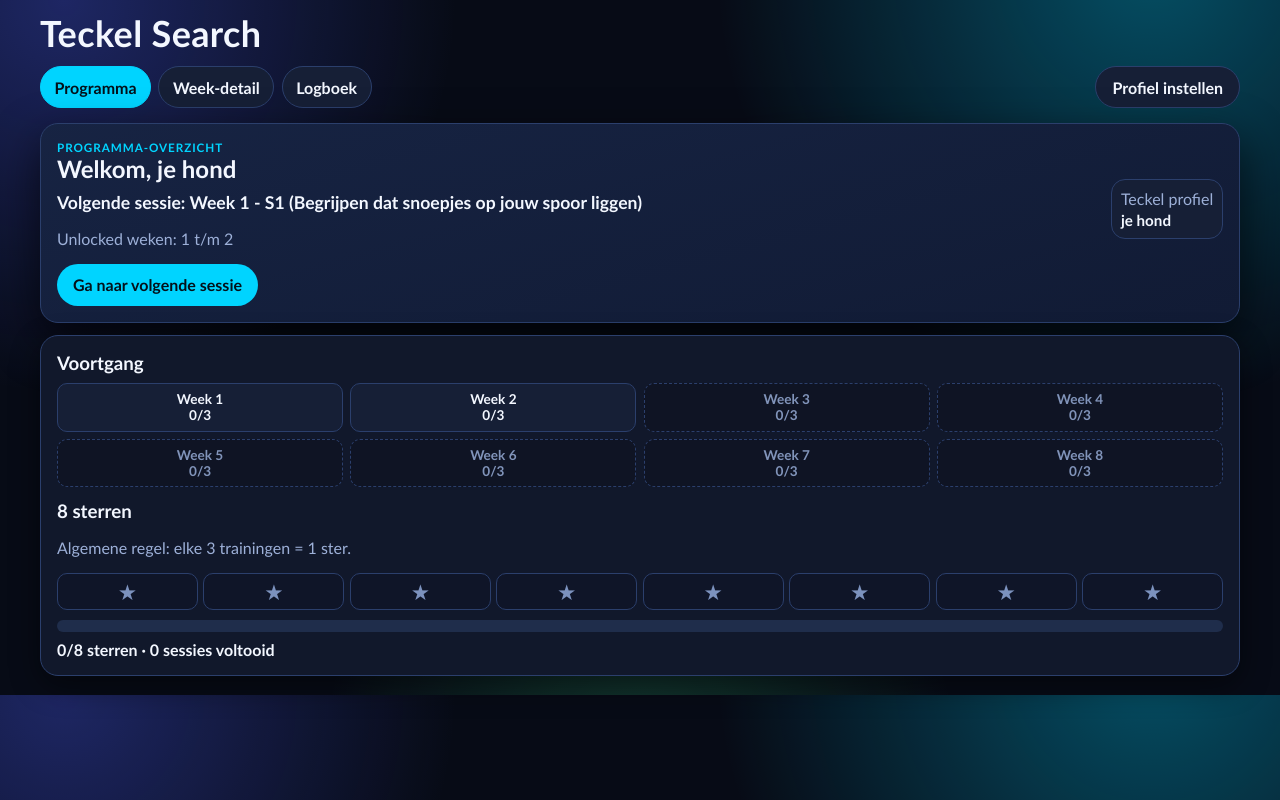
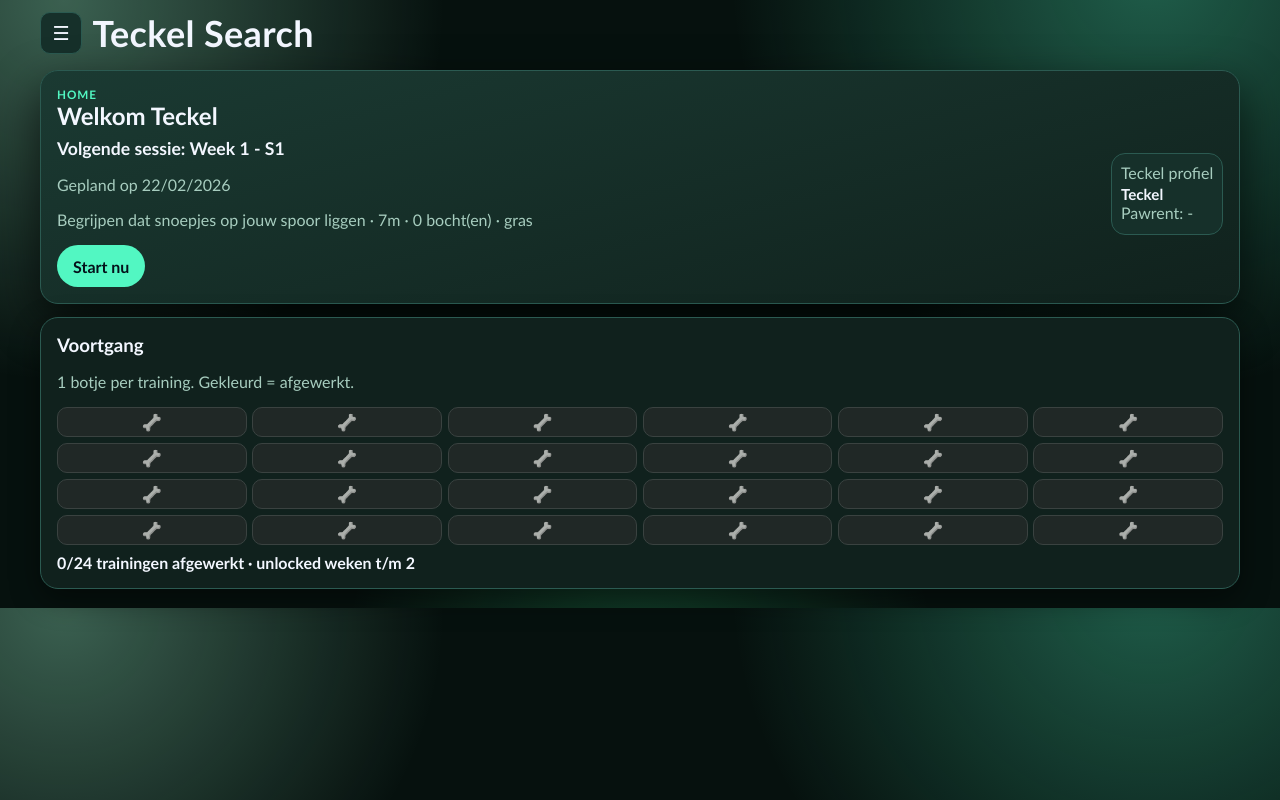
Before and after one commit to codingdavy7/Sporen, a plain HTML site: page dashboard.html in a window 1280 px wide. Drawn offline with Linux system fonts and the light colour scheme.

Commit message:
new functionalit

```diff
--- a/app.js
+++ b/app.js
@@ -14,15 +14,14 @@ import {
 
 const STORAGE_KEY = "teckel_sporen_v1";
 const STORAGE_VERSION = "1.0";
-const STAR_GOAL = 8;
 const TRAININGS_PER_STAR = 3;
-
 const state = {
   page: document.body.dataset.page || "",
   plan: null,
   planner: null,
   preferences: {
     dogName: "",
+    pawrent: "",
     startDate: todayISO(),
     profilePhoto: "",
   },
@@ -33,6 +32,7 @@ init();
 async function init() {
   const saved = loadStorage();
   state.preferences = saved.preferences;
+  initGlobalNav();
 
   await loadPlanSafe();
   if (!state.plan) return;
@@ -70,7 +70,7 @@ async function loadPlanSafe() {
 }
 
 function loadStorage() {
-  const fallback = { preferences: { dogName: "", startDate: todayISO(), profilePhoto: "" }, planner: null, legacy: null };
+  const fallback = { preferences: { dogName: "", pawrent: "", startDate: todayISO(), profilePhoto: "" }, planner: null, legacy: null };
   const raw = localStorage.getItem(STORAGE_KEY);
   if (!raw) return fallback;
 
@@ -81,6 +81,7 @@ function loadStorage() {
     return {
       preferences: {
         dogName: typeof preferences.dogName === "string" ? preferences.dogName : "",
+        pawrent: typeof preferences.pawrent === "string" ? preferences.pawrent : "",
         startDate: isIsoDate(preferences.startDate) ? preferences.startDate : todayISO(),
         profilePhoto: typeof preferences.profilePhoto === "string" ? preferences.profilePhoto : "",
       },
@@ -125,6 +126,7 @@ function migrateLegacyIfNeeded(saved) {
 }
 
 function persist() {
+  try {
     localStorage.setItem(
       STORAGE_KEY,
       JSON.stringify({
@@ -133,11 +135,17 @@ function persist() {
         planner: state.planner,
       })
     );
+    return { ok: true };
+  } catch (error) {
+    console.error("Opslaan mislukt", error);
+    return { ok: false, message: "Opslaan mislukt. Kies een kleinere foto en probeer opnieuw." };
+  }
 }
 
 function initProfilePage() {
   const form = document.getElementById("profile-form");
   const nameInput = document.getElementById("dog-name");
+  const pawrentInput = document.getElementById("pawrent-name");
   const startInput = document.getElementById("start-date");
   const photoInput = document.getElementById("photo-input");
   const photoPreview = document.getElementById("photo-preview");
@@ -152,15 +160,20 @@ function initProfilePage() {
   if (ret === "dashboard") backLink.href = "./dashboard.html";
 
   nameInput.value = state.preferences.dogName;
+  pawrentInput.value = state.preferences.pawrent || "";
   startInput.value = state.preferences.startDate;
   renderPhoto(photoPreview, state.preferences.profilePhoto);
 
   photoInput.addEventListener("change", async () => {
     const file = photoInput.files && photoInput.files[0];
     if (!file) return;
+    try {
       state.preferences.profilePhoto = await readFileAsDataUrl(file);
       renderPhoto(photoPreview, state.preferences.profilePhoto);
       msg.textContent = "Foto gekozen.";
+    } catch (_err) {
+      msg.textContent = "Foto kon niet verwerkt worden.";
+    }
   });
 
   photoRemove.addEventListener("click", () => {
@@ -173,17 +186,23 @@ function initProfilePage() {
   form.addEventListener("submit", (event) => {
     event.preventDefault();
     const name = nameInput.value.trim();
+    const pawrent = pawrentInput.value.trim();
     let startDate = startInput.value;
 
-    if (!name) return (msg.textContent = "Vul een naam in.");
+    if (!name) return (msg.textContent = "Vul een teckelnaam in.");
     if (!isIsoDate(startDate)) startDate = todayISO();
 
     state.preferences.dogName = name;
+    state.preferences.pawrent = pawrent;
     state.preferences.startDate = startDate;
     state.planner.program.dogProfile.name = name;
-    persist();
+    const saved = persist();
+    if (!saved.ok) {
+      msg.textContent = saved.message;
+      return;
+    }
     msg.textContent = "Profiel opgeslagen. Doorsturen...";
-    window.location.assign(withRefresh("./dashboard.html"));
+    window.location.replace(withRefresh("./dashboard.html"));
   });
 
   backLink.addEventListener("click", (event) => {
@@ -197,50 +216,44 @@ function initProfilePage() {
 function initDashboardPage() {
   const greeting = document.getElementById("dog-greeting");
   const upcoming = document.getElementById("upcoming-session");
-  const status = document.getElementById("unlock-status");
-  const weekCards = document.getElementById("week-cards");
-  const stars = document.getElementById("stars");
-  const progressFill = document.getElementById("progress-fill");
-  const starMeta = document.getElementById("star-meta");
-  const cta = document.getElementById("next-session-link");
+  const nextDate = document.getElementById("next-session-date");
+  const nextInfo = document.getElementById("next-session-info");
+  const cta = document.getElementById("start-now-link");
+  const boneTrack = document.getElementById("bone-track");
+  const boneMeta = document.getElementById("bone-meta");
   const dashboardPhoto = document.getElementById("dashboard-photo");
   const dashboardDogName = document.getElementById("dashboard-dog-name");
+  const pawrentName = document.getElementById("dashboard-pawrent-name");
 
-  const dogName = state.preferences.dogName || "je hond";
-  greeting.textContent = `Welkom, ${dogName}`;
+  const dogName = state.preferences.dogName || "Teckel";
+  greeting.textContent = `Welkom ${dogName}`;
   dashboardDogName.textContent = dogName;
+  pawrentName.textContent = state.preferences.pawrent || "-";
   renderPhoto(dashboardPhoto, state.preferences.profilePhoto);
 
   const completedCount = completedSessionCount();
   const unlockedWeeks = getUnlockedWeeks(completedCount);
   const next = getNextOpenSession(unlockedWeeks);
-  const starsEarned = Math.min(STAR_GOAL, Math.floor(completedCount / TRAININGS_PER_STAR));
 
   if (next) {
-    upcoming.textContent = `Volgende sessie: Week ${next.week} - ${next.code} (${next.title})`;
+    upcoming.textContent = `Volgende sessie: Week ${next.week} - S${next.sessionNumber}`;
+    nextDate.textContent = `Gepland op ${formatDateReadable(next.dateIso)}`;
+    nextInfo.textContent = `${next.title} · ${next.lengthM}m · ${next.turns} bocht(en) · ${next.surface}`;
     cta.href = `./session.html?week=w${next.week}&session=${next.id}&return=dashboard`;
   } else {
     upcoming.textContent = "Volgende sessie: alle sessies in unlocked weken voltooid.";
+    nextDate.textContent = "-";
+    nextInfo.textContent = "Geen open sessies in unlocked weken.";
     cta.href = "./trainingen.html";
   }
 
-  status.textContent = `Unlocked weken: 1 t/m ${unlockedWeeks}`;
-
-  weekCards.innerHTML = Array.from({ length: 8 }, (_, i) => i + 1)
-    .map((weekNumber) => {
-      const weekId = `w${weekNumber}`;
-      const week = state.planner.weeksById[weekId];
-      const done = week ? week.sessions.filter((id) => state.planner.program.progress.sessionsCompleted.includes(id)).length : 0;
-      const unlocked = weekNumber <= unlockedWeeks;
-      const doneAll = week && done === week.sessions.length;
-      const classes = ["week-chip", unlocked ? "" : "locked", doneAll ? "done" : ""].join(" ");
-      return `<div class="${classes}">Week ${weekNumber}<br />${done}/3</div>`;
-    })
+  const totalSessions = Object.keys(state.planner.sessionsById).length;
+  const completed = new Set(state.planner.program.progress.sessionsCompleted);
+  boneTrack.innerHTML = Object.keys(state.planner.sessionsById)
+    .sort(sortSessionIds)
+    .map((sessionId) => `<span class="bone ${completed.has(sessionId) ? "filled" : ""}" title="${sessionId}">🦴</span>`)
     .join("");
-
-  stars.innerHTML = Array.from({ length: STAR_GOAL }, (_, i) => `<span class="star ${i < starsEarned ? "filled" : ""}">★</span>`).join("");
-  progressFill.style.width = `${(starsEarned / STAR_GOAL) * 100}%`;
-  starMeta.textContent = `${starsEarned}/${STAR_GOAL} sterren · ${completedCount} sessies voltooid`;
+  boneMeta.textContent = `${completedCount}/${totalSessions} trainingen afgewerkt · unlocked weken t/m ${unlockedWeeks}`;
 }
 
 function initTrainingenPage() {
@@ -737,7 +750,16 @@ function getNextOpenSession(unlockedWeeks) {
     for (const sessionId of weekData.sessions) {
       if (!state.planner.program.progress.sessionsCompleted.includes(sessionId)) {
         const s = state.planner.sessionsById[sessionId];
-        return { week, id: sessionId, code: s.code, title: s.title };
+        return {
+          week,
+          id: sessionId,
+          title: s.title,
+          sessionNumber: sessionNumberFromId(sessionId),
+          dateIso: getSessionPlannedDate(sessionId),
+          lengthM: s.track.lengthM,
+          turns: s.track.turns,
+          surface: s.track.surface,
+        };
       }
     }
   }
@@ -770,9 +792,29 @@ function renderPhoto(img, dataUrl) {
 }
 
 function readFileAsDataUrl(file) {
+  if (!file.type || !file.type.startsWith("image/")) {
+    return Promise.reject(new Error("Geen afbeelding"));
+  }
   return new Promise((resolve, reject) => {
     const reader = new FileReader();
-    reader.onload = () => resolve(String(reader.result));
+    reader.onload = () => {
+      const img = new Image();
+      img.onload = () => {
+        const max = 900;
+        const ratio = Math.min(max / img.width, max / img.height, 1);
+        const width = Math.round(img.width * ratio);
+        const height = Math.round(img.height * ratio);
+        const canvas = document.createElement("canvas");
+        canvas.width = width;
+        canvas.height = height;
+        const ctx = canvas.getContext("2d");
+        if (!ctx) return reject(new Error("Canvas niet beschikbaar"));
+        ctx.drawImage(img, 0, 0, width, height);
+        resolve(canvas.toDataURL("image/jpeg", 0.82));
+      };
+      img.onerror = () => reject(new Error("Afbeelding kon niet geladen worden"));
+      img.src = String(reader.result || "");
+    };
     reader.onerror = () => reject(new Error("Kon bestand niet lezen"));
     reader.readAsDataURL(file);
   });
@@ -814,3 +856,64 @@ function sessionLetterFromId(sessionId) {
   if (n === 3) return "C";
   return "A";
 }
+
+function sessionNumberFromId(sessionId) {
+  const m = String(sessionId).match(/-s(\d+)$/i);
+  return m ? Number(m[1]) : 1;
+}
+
+function getSessionPlannedDate(sessionId) {
+  const location = findSessionLocation(sessionId);
+  if (!location) return "";
+  const weekNum = Number(String(location.weekId).replace("w", ""));
+  if (!Number.isInteger(weekNum) || weekNum < 1) return "";
+  const safeStart = isIsoDate(state.preferences.startDate) ? state.preferences.startDate : todayISO();
+  const [y, m, d] = safeStart.split("-").map(Number);
+  const start = new Date(y, (m || 1) - 1, d || 1);
+  const offset = (weekNum - 1) * 7 + DAYS.indexOf(location.day);
+  const date = new Date(start.getFullYear(), start.getMonth(), start.getDate() + offset);
+  return `${date.getFullYear()}-${String(date.getMonth() + 1).padStart(2, "0")}-${String(date.getDate()).padStart(2, "0")}`;
+}
+
+function formatDateReadable(iso) {
+  if (!isIsoDate(iso)) return "onbekend";
+  const d = new Date(`${iso}T00:00:00`);
+  return d.toLocaleDateString("nl-BE", { day: "2-digit", month: "2-digit", year: "numeric" });
+}
+
+function sortSessionIds(a, b) {
+  const ma = String(a).match(/^w(\d+)-s(\d+)$/i);
+  const mb = String(b).match(/^w(\d+)-s(\d+)$/i);
+  if (!ma || !mb) return String(a).localeCompare(String(b));
+  const wa = Number(ma[1]);
+  const wb = Number(mb[1]);
+  if (wa !== wb) return wa - wb;
+  return Number(ma[2]) - Number(mb[2]);
+}
+
+function initGlobalNav() {
+  const button = document.querySelector(".menu-toggle");
+  const drawer = document.querySelector(".menu-drawer");
+  if (!button || !drawer) return;
+
+  const isExpanded = () => button.getAttribute("aria-expanded") === "true";
+  const close = () => {
+    button.setAttribute("aria-expanded", "false");
+    drawer.classList.add("hidden");
+  };
+  const open = () => {
+    button.setAttribute("aria-expanded", "true");
+    drawer.classList.remove("hidden");
+  };
+
+  button.addEventListener("click", () => {
+    if (isExpanded()) close();
+    else open();
+  });
+
+  document.addEventListener("click", (event) => {
+    if (!drawer.contains(event.target) && !button.contains(event.target)) {
+      close();
+    }
+  });
+}
--- a/dashboard.html
+++ b/dashboard.html
@@ -8,47 +8,44 @@
   </head>
   <body data-page="dashboard">
     <header class="topbar">
-      <h1>Teckel Search</h1>
-      <nav class="nav nav-split">
-        <div class="nav-main">
-          <a class="nav-link active" href="./dashboard.html">Programma</a>
-          <a class="nav-link" href="./trainingen.html">Week-detail</a>
-          <a class="nav-link" href="./logboek.html">Logboek</a>
-        </div>
-        <a class="button ghost" href="./profile.html?return=dashboard">Profiel instellen</a>
+      <div class="topbar-row">
+        <button class="menu-toggle" type="button" aria-label="Open menu" aria-expanded="false">☰</button>
+        <h1>Teckel Search</h1>
+      </div>
+      <nav class="menu-drawer hidden">
+        <a class="nav-link active" href="./dashboard.html">Homepagina</a>
+        <a class="nav-link" href="./trainingen.html">Weekdetail</a>
+        <a class="nav-link" href="./profile.html?return=dashboard">Instellingen</a>
       </nav>
     </header>
 
     <main class="page">
       <section class="card hero-card">
-        <p class="eyebrow">Programma-overzicht</p>
+        <p class="eyebrow">Home</p>
         <div class="hero-grid">
           <div>
             <h2 id="dog-greeting">Welkom</h2>
             <p id="upcoming-session" class="upcoming">Volgende sessie: -</p>
-            <p id="unlock-status" class="muted"></p>
+            <p id="next-session-date" class="muted">Gepland op -</p>
+            <p id="next-session-info" class="muted">-</p>
+            <a id="start-now-link" class="button-link" href="./trainingen.html">Start nu</a>
           </div>
           <div class="dog-profile-compact">
             <img id="dashboard-photo" class="photo-preview" alt="Hond profielfoto" />
             <div>
               <p class="muted small-m">Teckel profiel</p>
               <p id="dashboard-dog-name" class="dog-name-chip">Nog geen naam</p>
+              <p class="muted small-m">Pawrent: <span id="dashboard-pawrent-name">-</span></p>
             </div>
           </div>
         </div>
-        <a id="next-session-link" class="button-link" href="./trainingen.html">Ga naar volgende sessie</a>
       </section>
 
       <section class="card">
         <h3>Voortgang</h3>
-        <div id="week-cards" class="week-cards"></div>
-        <h3>8 sterren</h3>
-        <p class="muted">Algemene regel: elke 3 trainingen = 1 ster.</p>
-        <div id="stars" class="stars" aria-label="Sterrenprogressie"></div>
-        <div class="progress-track" aria-hidden="true">
-          <div id="progress-fill" class="progress-fill"></div>
-        </div>
-        <p id="star-meta" class="star-meta"></p>
+        <p class="muted">1 botje per training. Gekleurd = afgewerkt.</p>
+        <div id="bone-track" class="bone-track" aria-label="Trainingsprogressie"></div>
+        <p id="bone-meta" class="star-meta"></p>
       </section>
     </main>
 
--- a/styles.css
+++ b/styles.css
@@ -1,13 +1,13 @@
 :root {
-  --bg: #070b16;
-  --card: #11182b;
-  --card-alt: #161f36;
+  --bg: #06110e;
+  --card: #10211d;
+  --card-alt: #16302a;
   --text: #f3f7ff;
-  --muted: #9db0d8;
-  --border: #2b3f6c;
-  --brand: #00d4ff;
-  --brand-strong: #00a8d1;
-  --brand-soft: #1a2a4f;
+  --muted: #a7cdbf;
+  --border: #2b5a51;
+  --brand: #52f7c2;
+  --brand-strong: #2fd6a2;
+  --brand-soft: #193a35;
   --ok: #5ef2a4;
   --warn: #ffd166;
   --shadow: 0 10px 30px rgba(0, 0, 0, 0.45);
@@ -21,8 +21,8 @@ body {
   font-family: "Avenir Next", "Trebuchet MS", "Segoe UI", sans-serif;
   color: var(--text);
   background:
-    radial-gradient(circle at 90% -5%, #00d4ff55 0%, transparent 32%),
-    radial-gradient(circle at 5% 0%, #4b5dff55 0%, transparent 28%),
+    radial-gradient(circle at 90% -5%, #52f7c255 0%, transparent 32%),
+    radial-gradient(circle at 5% 0%, #a5ffd555 0%, transparent 28%),
     radial-gradient(circle at 50% 110%, #43ff9a33 0%, transparent 32%),
     var(--bg);
 }
@@ -36,6 +36,31 @@ body {
   margin: 0;
   font-size: clamp(1.25rem, 4.2vw, 2.25rem);
   letter-spacing: 0.01em;
+}
+
+.topbar-row {
+  display: flex;
+  align-items: center;
+  gap: 0.65rem;
+}
+
+.menu-toggle {
+  appearance: none;
+  border: 1px solid var(--border);
+  background: var(--card-alt);
+  color: var(--text);
+  border-radius: 10px;
+  width: 42px;
+  height: 42px;
+  font-size: 1.2rem;
+  cursor: pointer;
+}
+
+.menu-drawer {
+  margin-top: 0.6rem;
+  display: grid;
+  gap: 0.45rem;
+  max-width: 260px;
 }
 
 .nav { margin-top: 0.7rem; display: flex; gap: 0.45rem; flex-wrap: wrap; }
@@ -57,7 +82,7 @@ body {
 }
 
 .nav-link.active { background: var(--brand); color: #04111a; border-color: var(--brand); }
-.nav-link:hover { transform: translateY(-1px); background: #1d2a4a; }
+.nav-link:hover { transform: translateY(-1px); background: #1b3a34; }
 
 .page {
   width: min(1200px, 100% - 1rem);
@@ -76,7 +101,7 @@ body {
 
 .hero-card {
   background:
-    linear-gradient(165deg, #172444f2, #111b35f2),
+    linear-gradient(165deg, #1b3b34f2, #10211df2),
     var(--card);
   box-shadow: var(--shadow-strong);
 }
@@ -116,7 +141,7 @@ input, textarea, select {
   border: 1px solid var(--border);
   border-radius: 10px;
   padding: 0.62rem;
-  background: #0d1324;
+  background: #0d1f1b;
   color: var(--text);
 }
 
@@ -140,7 +165,7 @@ input, textarea, select {
 .button:hover, .button-link:hover {
   background: var(--brand-strong);
   transform: translateY(-1px);
-  box-shadow: 0 8px 20px rgba(0, 212, 255, 0.3);
+  box-shadow: 0 8px 20px rgba(82, 247, 194, 0.3);
 }
 
 .button.ghost {
@@ -162,7 +187,7 @@ input, textarea, select {
   border-radius: 16px;
   object-fit: cover;
   border: 1px solid var(--border);
-  background: #0f1730;
+  background: #133029;
 }
 .photo-preview.hidden { display: none; }
 
@@ -186,16 +211,40 @@ input, textarea, select {
   font-weight: 700;
 }
 
-.week-chip.locked { background: #0f1424; color: #8194ba; border-style: dashed; }
+.week-chip.locked { background: #0f1d1a; color: #86a99f; border-style: dashed; }
 .week-chip.done { border-color: var(--ok); color: var(--ok); background: #123326; }
 
 .stars { display: grid; grid-template-columns: repeat(8, minmax(0, 1fr)); gap: 0.35rem; }
-.star { text-align: center; font-size: 1.35rem; border: 1px solid var(--border); border-radius: 10px; padding: 0.3rem 0; color: #7c92be; background: #0f1528; }
+.star { text-align: center; font-size: 1.35rem; border: 1px solid var(--border); border-radius: 10px; padding: 0.3rem 0; color: #7fa79b; background: #112621; }
 .star.filled { color: #ffe66d; border-color: #ffe66d; background: #27331e; }
 
-.progress-track { margin-top: 0.6rem; width: 100%; height: 12px; border-radius: 999px; background: #1f2d4b; overflow: hidden; }
-.progress-fill { height: 100%; width: 0%; background: linear-gradient(90deg, #00d4ff, #78ff8b); }
+.progress-track { margin-top: 0.6rem; width: 100%; height: 12px; border-radius: 999px; background: #1d3b34; overflow: hidden; }
+.progress-fill { height: 100%; width: 0%; background: linear-gradient(90deg, #52f7c2, #b8ff7a); }
 .star-meta { margin: 0.5rem 0 0; font-weight: 700; }
+
+.bone-track {
+  display: grid;
+  grid-template-columns: repeat(6, minmax(0, 1fr));
+  gap: 0.35rem;
+  margin-top: 0.5rem;
+}
+
+.bone {
+  text-align: center;
+  border: 1px solid var(--border);
+  border-radius: 10px;
+  padding: 0.26rem 0;
+  background: #12312b;
+  filter: grayscale(0.9);
+  opacity: 0.7;
+}
+
+.bone.filled {
+  background: #1f3d31;
+  border-color: var(--brand);
+  filter: none;
+  opacity: 1;
+}
 
 .week-head-row { display: flex; justify-content: space-between; gap: 0.6rem; align-items: center; }
 .week-head-row select { max-width: 180px; }
@@ -208,14 +257,14 @@ input, textarea, select {
 
 .day-col { border: 1px solid var(--border); border-radius: 10px; background: var(--card-alt); min-height: 90px; padding: 0.45rem; }
 .day-col h4 { margin: 0 0 0.35rem; font-size: 0.9rem; }
-.day-col:nth-child(2n) { background: #10182d; }
+.day-col:nth-child(2n) { background: #12352f; }
 
 .session-pill {
   border: 1px solid var(--border);
   border-radius: 10px;
   padding: 0.45rem;
   margin-bottom: 0.35rem;
-  background: #101a31;
+  background: #14332d;
   font-size: 0.86rem;
   text-decoration: none;
   color: var(--text);
@@ -282,18 +331,18 @@ input, textarea, select {
   min-height: 68px;
   border: 1px solid var(--border);
   border-radius: 8px;
-  background: #0f1730;
+  background: #13322d;
   padding: 0.22rem;
 }
 
 .month-day.empty {
-  background: #0b1223;
+  background: #0f221d;
   border-style: dashed;
 }
 
 .month-day.has-training {
-  background: #13203f;
-  border-color: #3a5da3;
+  background: #163a33;
+  border-color: #3c8a77;
 }
 
 .month-day-num {
@@ -335,7 +384,7 @@ input, textarea, select {
 .simple-list li { color: var(--warn); }
 
 .backlog-list { display: grid; gap: 0.35rem; }
-.backlog-item { border: 1px dashed var(--border); border-radius: 9px; padding: 0.45rem; background: #0f172d; font-size: 0.86rem; }
+.backlog-item { border: 1px dashed var(--border); border-radius: 9px; padding: 0.45rem; background: #11302a; font-size: 0.86rem; }
 
 .training-detail p { margin: 0.3rem 0; }
 .session-headline {
```
Also changed, not shown: logboek.html (+8 -8 lines), profile.html (+14 -6 lines), session.html (+9 -5 lines), trainingen.html (+8 -8 lines). Lines whose indentation alone changed are shown as unchanged.
